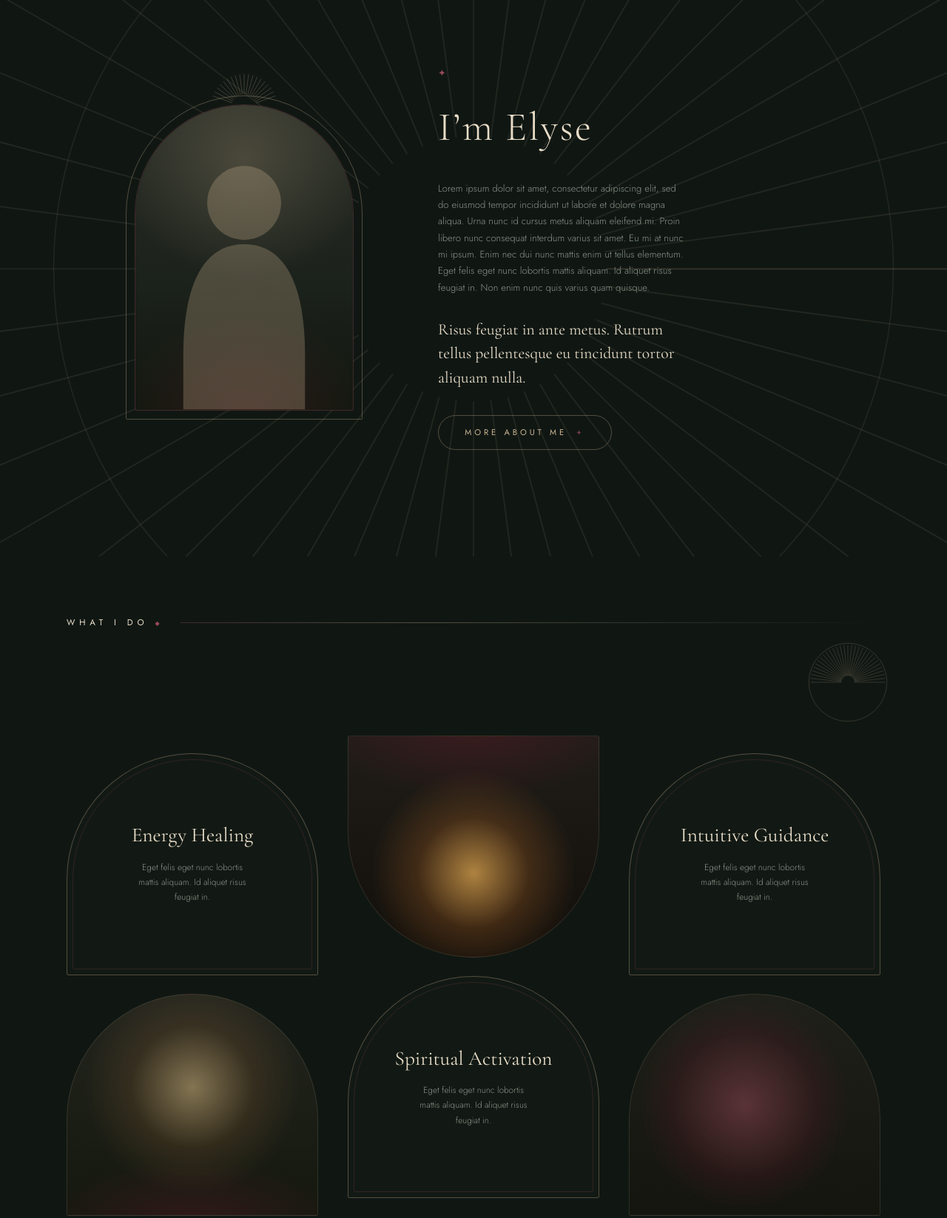
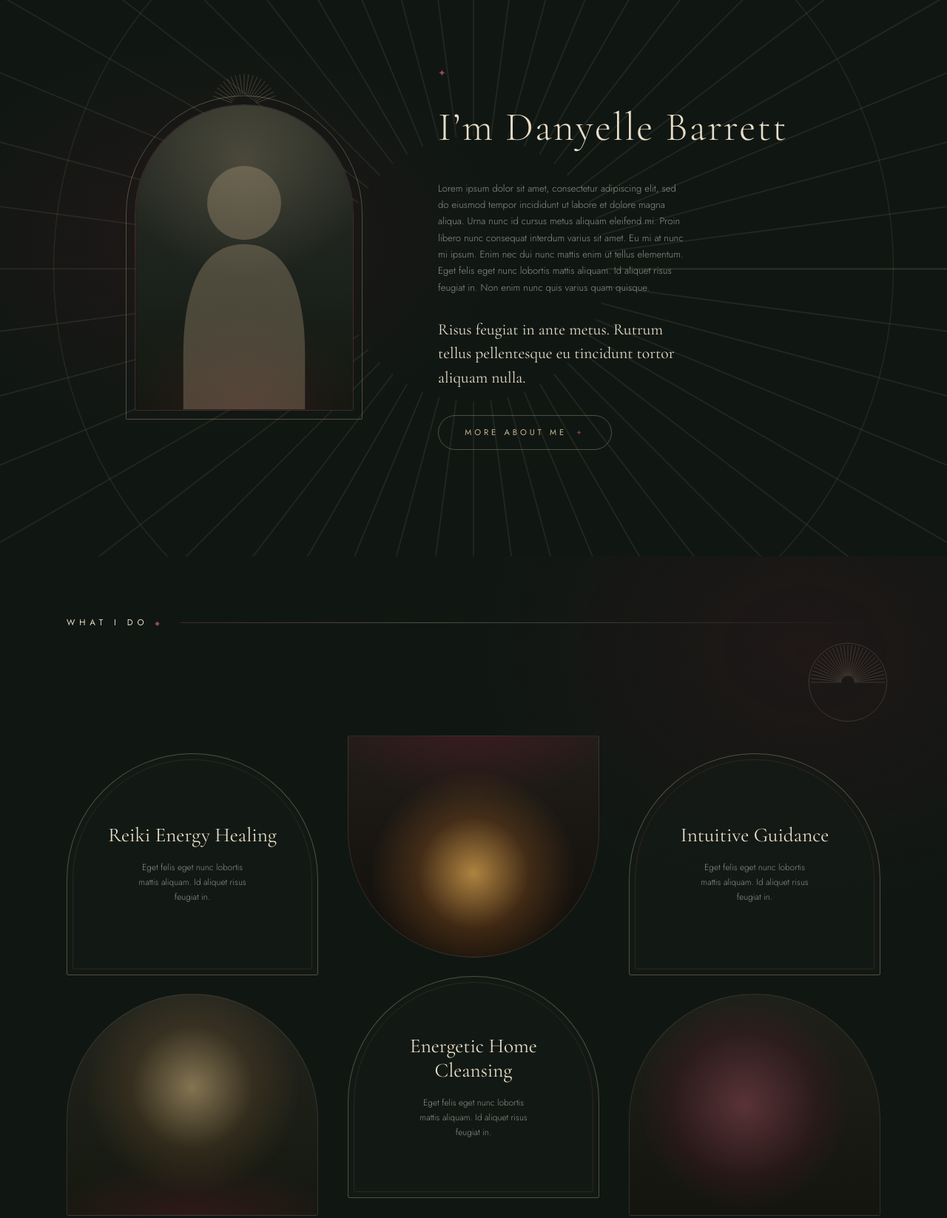
Before and after one commit to Noa-mcgrath/dany-barrett-medium, a plain HTML site: page index.html in a window 1280 px wide. Shown: the part 760-2406 px from the top of the page at 74% size. Drawn offline with nearby package versions, Linux system fonts and the light colour scheme.

Commit message:
Add wine atmospheric glow to section backgrounds; update service names and site owner text
Co-authored-by: Copilot <223556219+Copilot@users.noreply.github.com>

```diff
--- a/index.html
+++ b/index.html
@@ -3,7 +3,7 @@
   <head>
     <meta charset="UTF-8" />
     <meta name="viewport" content="width=device-width, initial-scale=1.0" />
-    <title>Awaken Your Soul — Elyse</title>
+    <title>Awaken Your Soul — Danyelle Barrett</title>
     <link rel="preconnect" href="https://fonts.googleapis.com" />
     <link rel="preconnect" href="https://fonts.gstatic.com" crossorigin />
     <link
@@ -59,7 +59,7 @@
 
         <div class="about-text reveal">
           <span class="diamond" aria-hidden="true">✦</span>
-          <h2>I&rsquo;m Elyse</h2>
+          <h2>I&rsquo;m Danyelle Barrett</h2>
           <p class="about-body">
             Lorem ipsum dolor sit amet, consectetur adipiscing elit, sed do eiusmod
             tempor incididunt ut labore et dolore magna aliqua. Urna nunc id cursus
@@ -97,7 +97,7 @@
       <div class="cards">
         <article class="card reveal">
           <div class="card-arch card-arch--text">
-            <h4>Energy Healing</h4>
+            <h4>Reiki Energy Healing</h4>
             <p>Eget felis eget nunc lobortis mattis aliquam. Id aliquet risus feugiat in.</p>
           </div>
           <div class="card-arch card-arch--img card-img-1"></div>
@@ -106,7 +106,7 @@
         <article class="card card--center reveal">
           <div class="card-arch card-arch--img card-img-2"></div>
           <div class="card-arch card-arch--text">
-            <h4>Spiritual Activation</h4>
+            <h4>Energetic Home Cleansing</h4>
             <p>Eget felis eget nunc lobortis mattis aliquam. Id aliquet risus feugiat in.</p>
           </div>
         </article>
@@ -143,7 +143,7 @@
           Get In Touch
           <span class="sparkle" aria-hidden="true">✦</span>
         </a>
-        <p class="footer-copy">&copy; <span id="year"></span> Elyse &mdash; Energy Healing &middot; Spiritual Activation &middot; Intuitive Guidance</p>
+        <p class="footer-copy">&copy; <span id="year"></span> Danyelle Barrett &mdash; Energy Healing &middot; Spiritual Activation &middot; Intuitive Guidance</p>
       </div>
     </footer>
 
--- a/style.css
+++ b/style.css
@@ -114,8 +114,10 @@ body {
   z-index: -1;
   background:
     radial-gradient(ellipse 80% 55% at 50% 0%, rgba(46, 84, 62, 0.55), transparent 70%),
+    radial-gradient(ellipse 55% 40% at 78% 30%, rgba(88, 26, 40, 0.38), transparent 70%),
     radial-gradient(ellipse 60% 45% at 18% 85%, rgba(34, 64, 46, 0.35), transparent 70%),
     radial-gradient(ellipse 60% 45% at 85% 80%, rgba(28, 54, 40, 0.35), transparent 70%),
+    radial-gradient(ellipse 45% 35% at 10% 25%, rgba(88, 26, 40, 0.28), transparent 70%),
     linear-gradient(180deg, #16251c 0%, #0e1711 55%, var(--bg-deep) 100%);
 }
 
@@ -173,7 +175,9 @@ body {
 .about {
   position: relative;
   padding: 7rem 1.5rem 9rem;
-  background: var(--bg-panel);
+  background:
+    radial-gradient(ellipse 45% 50% at 22% 45%, rgba(88, 26, 40, 0.22), transparent 70%),
+    var(--bg-panel);
   overflow: hidden;
 }
 
@@ -266,6 +270,7 @@ body {
   padding: 5rem 1.5rem 7rem;
   background:
     radial-gradient(ellipse 70% 50% at 50% 115%, rgba(40, 70, 52, 0.3), transparent 70%),
+    radial-gradient(ellipse 50% 40% at 85% 10%, rgba(88, 26, 40, 0.2), transparent 70%),
     var(--bg-panel);
   overflow: hidden;
 }
@@ -446,6 +451,8 @@ body {
   z-index: -1;
   background:
     radial-gradient(ellipse 85% 70% at 50% 100%, rgba(42, 76, 56, 0.5), transparent 75%),
+    radial-gradient(ellipse 60% 50% at 50% 115%, rgba(88, 26, 40, 0.45), transparent 75%),
+    radial-gradient(ellipse 40% 35% at 15% 60%, rgba(88, 26, 40, 0.25), transparent 70%),
     linear-gradient(180deg, var(--bg-panel) 0%, #0d140f 100%);
 }
 
```
